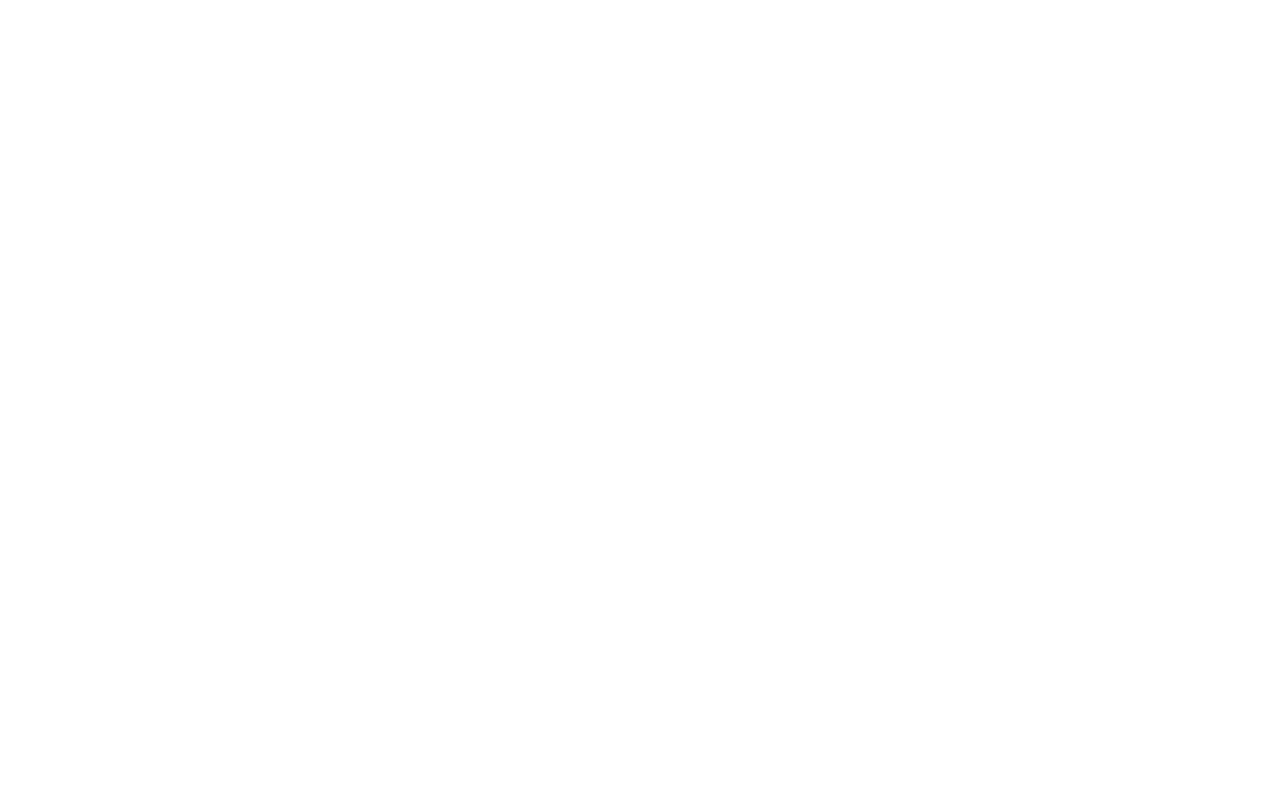
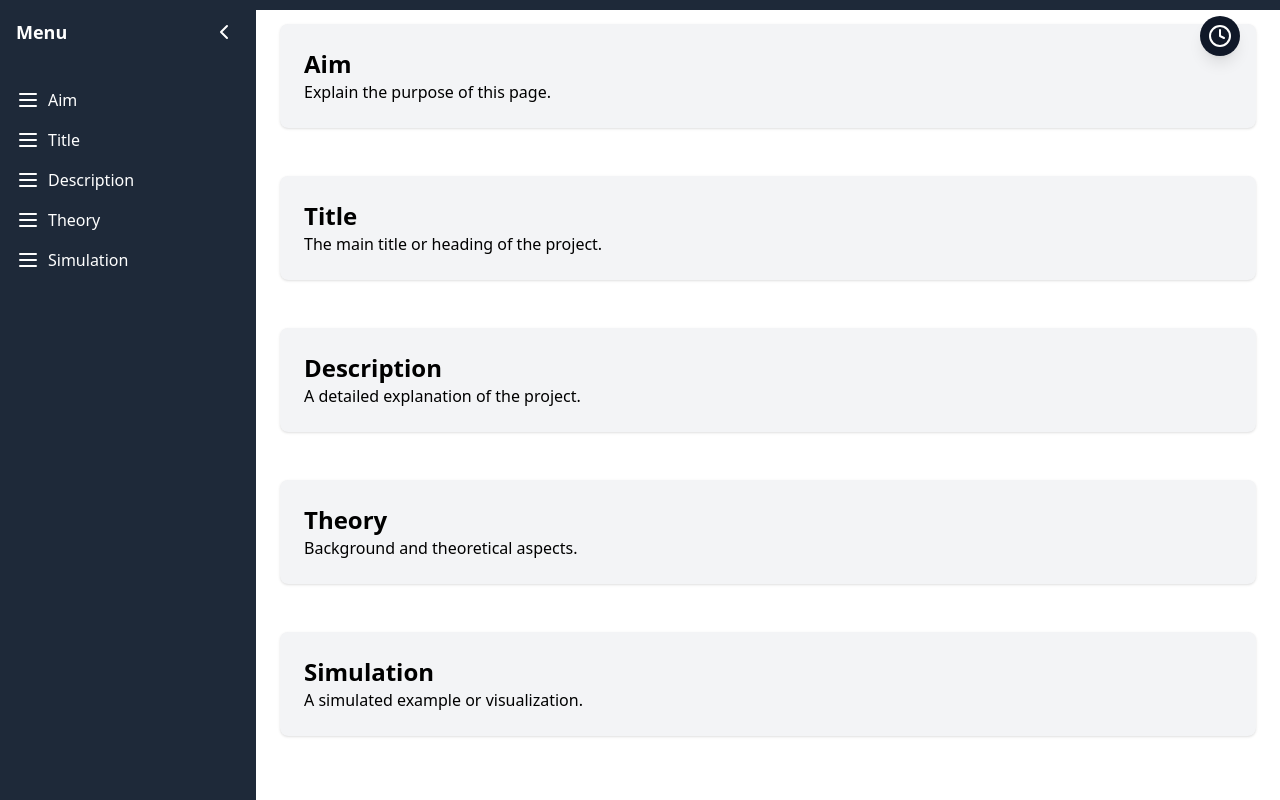
Before and after one commit to anannayamustcode/Felecity, a React (Vite) app in the folder frontend/: page /experiment in a window 1280 px wide. Before the commit this address had no page. Built offline with nearby package versions, Linux system fonts and the light colour scheme.

Commit message:
Experiment

```diff
--- a/frontend/package.json
+++ b/frontend/package.json
@@ -12,6 +12,7 @@
   "dependencies": {
     "@tailwindcss/vite": "^4.0.9",
     "framer-motion": "^12.4.7",
+    "lucide-react": "^0.477.0",
     "matter-js": "^0.20.0",
     "p5": "^1.11.3",
     "quill": "^2.0.3",
--- a/frontend/src/App.jsx
+++ b/frontend/src/App.jsx
@@ -12,6 +12,7 @@
 import AboutUs from './AboutUs'; // ✅ Added About Us page
 import LayoutGeneral from "./Layouts/LayoutGeneral";  // Layout for students (with footer)
 import LayoutEducator from "./Layouts/LayoutEducator";  // Layout for educators (without footer)
+import Experiment from './Experiment';
 
 const App = () => {
   return (
@@ -24,6 +25,7 @@
       </Route>
 
       {/* ✅ Routes Without Layout (Login & Signup) */}
+      <Route path="/experiment" element={<Experiment />} />
       <Route path="/login" element={<LoginPage />} />
       <Route path="/signup" element={<SignupPage />} />
 
--- /dev/null
+++ b/frontend/src/Components/Others/Timer.jsx
@@ -0,0 +1,56 @@
+import { useState, useEffect } from "react";
+import { Clock, Pause, Play, Minimize } from "lucide-react";
+
+
+export default function ExperimentTimer({ experimentStarted }) {
+  const [time, setTime] = useState(0);
+  const [running, setRunning] = useState(false);
+  const [expanded, setExpanded] = useState(false);
+
+  useEffect(() => {
+    let interval;
+
+    if (experimentStarted) {
+      setRunning(true);
+    }
+
+    if (running) {
+      interval = setInterval(() => {
+        setTime((prev) => prev + 1);
+
+        // Trigger haptic feedback every 10 seconds
+        if (time > 0 && time % 300 === 0 && "vibrate" in navigator) {
+          navigator.vibrate(1200);
+        }
+      }, 1000);
+    }
+
+    return () => clearInterval(interval);
+  }, [running, experimentStarted, time]);
+
+  return (
+    <div className="fixed top-4 right-10 bg-gray-900 text-white rounded-full p-2 flex items-center shadow-lg ">
+      <button onClick={() => setExpanded(!expanded)}>
+        <Clock className="w-6 h-6 text-white cursor-pointer" />
+      </button>
+
+      {expanded && (
+        <div className="flex items-center bg-gray-800 px-4 py-2 rounded-lg ml-2">
+          <span className="text-lg font-semibold">{formatTime(time)}</span>
+          <button onClick={() => setRunning(!running)} className="ml-3">
+            {running ? <Pause className="w-5 h-5 cursor-pointer" /> : <Play className="w-5 h-5 cursor-pointer" />}
+          </button>
+          <button onClick={() => setExpanded(false)} className="ml-2">
+            <Minimize className="w-5 h-5 cursor-pointer " />
+          </button>
+        </div>
+      )}
+    </div>
+  );
+}
+
+function formatTime(seconds) {
+  const mins = Math.floor(seconds / 60);
+  const secs = seconds % 60;
+  return `${mins}:${secs < 10 ? "0" : ""}${secs}`;
+}
--- a/frontend/src/Components/Others/movingIITs.jsx
+++ b/frontend/src/Components/Others/movingIITs.jsx
@@ -39,7 +39,7 @@
         <motion.div
           className="flex flex-nowrap items-center space-x-8 w-max"
           animate={{ x: ["0%", "-60%"] }} // Moves only 50% to prevent excess width
-          transition={{ repeat: Infinity, duration: 30, ease: "linear" }}
+          transition={{ repeat: Infinity, duration: 60, ease: "linear" }}
         >
           {[...logos, ...logos].map((logo, index) => (
             <div key={index} className="flex flex-col items-center w-20">
--- /dev/null
+++ b/frontend/src/Components/Students/Sidebar.jsx
@@ -0,0 +1,39 @@
+import { useState } from "react";
+import { Menu, ChevronLeft, ChevronRight } from "lucide-react";
+
+const Sidebar = ({ scrollToSection }) => {
+  const [isCollapsed, setIsCollapsed] = useState(false);
+
+  const sections = [
+    { name: "Aim", id: "aim" },
+    { name: "Title", id: "title" },
+    { name: "Description", id: "description" },
+    { name: "Theory", id: "theory" },
+    { name: "Simulation", id: "simulation" },
+  ];
+
+  return (
+    <div className={`h-screen fixed top-0 left-0 bg-gray-800 text-white transition-all duration-300 ${isCollapsed ? "w-16" : "w-64"}`}>
+      <div className="flex justify-between items-center p-4">
+        {!isCollapsed && <h2 className="text-lg font-bold">Menu</h2>}
+        <button onClick={() => setIsCollapsed(!isCollapsed)} className="p-1 rounded hover:bg-gray-700">
+          {isCollapsed ? <ChevronRight /> : <ChevronLeft />}
+        </button>
+      </div>
+      <nav className="mt-4">
+        {sections.map((section) => (
+          <button
+            key={section.id}
+            onClick={() => scrollToSection(section.id)}
+            className="w-full text-left px-4 py-2 hover:bg-gray-700 flex items-center"
+          >
+            <Menu className="mr-2" />
+            {!isCollapsed && section.name}
+          </button>
+        ))}
+      </nav>
+    </div>
+  );
+};
+
+export default Sidebar;
--- /dev/null
+++ b/frontend/src/Experiment.jsx
@@ -0,0 +1,78 @@
+import React, { useRef } from 'react';
+import Timer from './Components/Others/Timer';
+import Sidebar from './Components/Students/Sidebar'; // Ensure Sidebar is correctly imported
+import { Link } from "react-router-dom";
+import { motion, useScroll } from "framer-motion"
+
+const Experiment = () => {
+    const aimRef = useRef(null);
+    const titleRef = useRef(null);
+    const descriptionRef = useRef(null);
+    const theoryRef = useRef(null);
+    const simulationRef = useRef(null);
+
+    const scrollToSection = (section) => {
+        const sectionRefs = {
+            aim: aimRef,
+            title: titleRef,
+            description: descriptionRef,
+            theory: theoryRef,
+            simulation: simulationRef,
+        };
+
+        sectionRefs[section]?.current?.scrollIntoView({ behavior: "smooth" });
+    };
+    const { scrollYProgress } = useScroll();
+
+
+    return (
+        <>
+         <motion.div
+                id="scroll-indicator"
+                style={{
+                    scaleX: scrollYProgress,
+                    position: "fixed",
+                    top: 0,
+                    left: 0,
+                    right: 0,
+                    height: 10,
+                    originX: 0,
+                    backgroundColor: "#1E2939",
+                }}
+            />
+        <div className="flex">
+
+            <Sidebar scrollToSection={scrollToSection} />
+            <Timer />
+            <main className="ml-16 sm:ml-64 flex-1 p-6 space-y-12">
+                <section ref={aimRef} id="aim" className="p-6 bg-gray-100 rounded-lg shadow">
+                    <h2 className="text-2xl font-bold">Aim</h2>
+                    <p>Explain the purpose of this page.</p>
+                </section>
+
+                <section ref={titleRef} id="title" className="p-6 bg-gray-100 rounded-lg shadow">
+                    <h2 className="text-2xl font-bold">Title</h2>
+                    <p>The main title or heading of the project.</p>
+                </section>
+
+                <section ref={descriptionRef} id="description" className="p-6 bg-gray-100 rounded-lg shadow">
+                    <h2 className="text-2xl font-bold">Description</h2>
+                    <p>A detailed explanation of the project.</p>
+                </section>
+
+                <section ref={theoryRef} id="theory" className="p-6 bg-gray-100 rounded-lg shadow">
+                    <h2 className="text-2xl font-bold">Theory</h2>
+                    <p>Background and theoretical aspects.</p>
+                </section>
+
+                <section ref={simulationRef} id="simulation" className="p-6 bg-gray-100 rounded-lg shadow">
+                    <h2 className="text-2xl font-bold">Simulation</h2>
+                    <p>A simulated example or visualization.</p>
+                </section>
+            </main>
+        </div>
+        </>
+    );
+};
+
+export default Experiment;
--- a/frontend/src/Pages/Students/navbar.jsx
+++ b/frontend/src/Pages/Students/navbar.jsx
@@ -17,6 +17,7 @@
       </div>
       <div className="flex gap-6 text-black">
         <a href="#labs" className="hover:underline font-bold text-black">Labs</a>
+        <Link to="/experiment" className="hover:underline font-bold text-black">Experiment</Link>
         <a href="#mode" className="hover:underline font-bold text-black">Mode</a>
         <Link to="/aboutus" className="hover:underline font-bold text-black">About Us</Link>
         <Link to="/signup" className="hover:underline font-bold text-black">Sign Up</Link>
--- a/frontend/src/footer.jsx
+++ b/frontend/src/footer.jsx
@@ -1,13 +1,13 @@
 import React from "react";
 import { FaEnvelope, FaPhoneAlt, FaMapMarkerAlt } from "react-icons/fa";
-
+import QR from './assets/QR.png' ;
 const Footer = () => {
   return (
-    <footer className="bg-[#002b45] text-white py-6 text-center">
+    <footer className="bg-[#002b45] text-white py-6 text-center p-10">
       <div className="container mx-auto px-8 grid grid-cols-1 md:grid-cols-3 gap-8 text-left">
         {/* Quick Links Section */}
         <div>
-          <h3 className="text-lg font-bold mb-3">Quick Links</h3>
+          <h3 className="text-llg font-bold mb-3">Quick Links</h3>
           <ul className="space-y-2">
             <li><a href="#" className="hover:underline">Lab Feedback Form</a></li>
             <li><a href="#" className="hover:underline">Lab Assessment Form</a></li>
@@ -18,7 +18,7 @@
 
         {/* About VLAB Section */}
         <div>
-          <h3 className="text-lg font-bold mb-3">About VLAB</h3>
+          <h3 className="text-llg font-bold mb-3">About VLAB</h3>
           <ul className="space-y-2">
             <li><a href="#" className="hover:underline">Home</a></li>
             <li><a href="#" className="hover:underline">About Us</a></li>
@@ -28,18 +28,18 @@
 
         {/* Contact & QR Code Section */}
         <div className="flex flex-col items-start">
-          <h3 className="text-lg font-bold mb-3">Get In Touch With Us</h3>
-          <div className="mb-3">
-            <img src="/path-to-your-qr-code.png" alt="QR Code" className="w-24 h-24" />
+          <h3 className="text-llg font-bold mb-3">Get In Touch With Us</h3>
+          <div className="mb-3 bg-white">
+            <img src={QR} alt="QR Code" className="w-24 h-24 p-1" />
           </div>
           <p className="flex items-center gap-2">
-            <FaEnvelope className="text-xl" /> support@vlab.co.in
+            <FaEnvelope className="text-l" /> support@vlab.co.in
           </p>
           <p className="flex items-center gap-2">
-            <FaPhoneAlt className="text-xl" /> Phone(L) - 011-26582050
+            <FaPhoneAlt className="text-l" /> Phone(L) - 011-26582050
           </p>
           <p className="flex items-center gap-2">
-            <FaMapMarkerAlt className="text-xl" />
+            <FaMapMarkerAlt className="text-l" />
             Wireless Research Lab, Room No - 206/IIA, Bharti School of Telecom, IIT Delhi, Hauz Khas, New Delhi-110016
           </p>
         </div>
```
Also changed, not shown: frontend/src/assets/QR.png (added), 1 other file (tests, documents, lock files or other folders).
